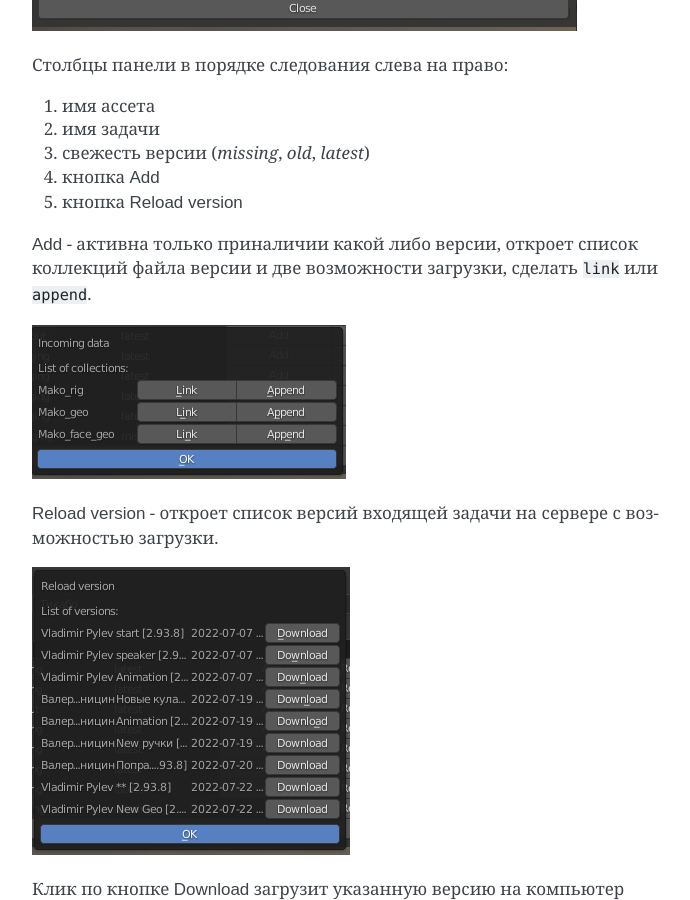
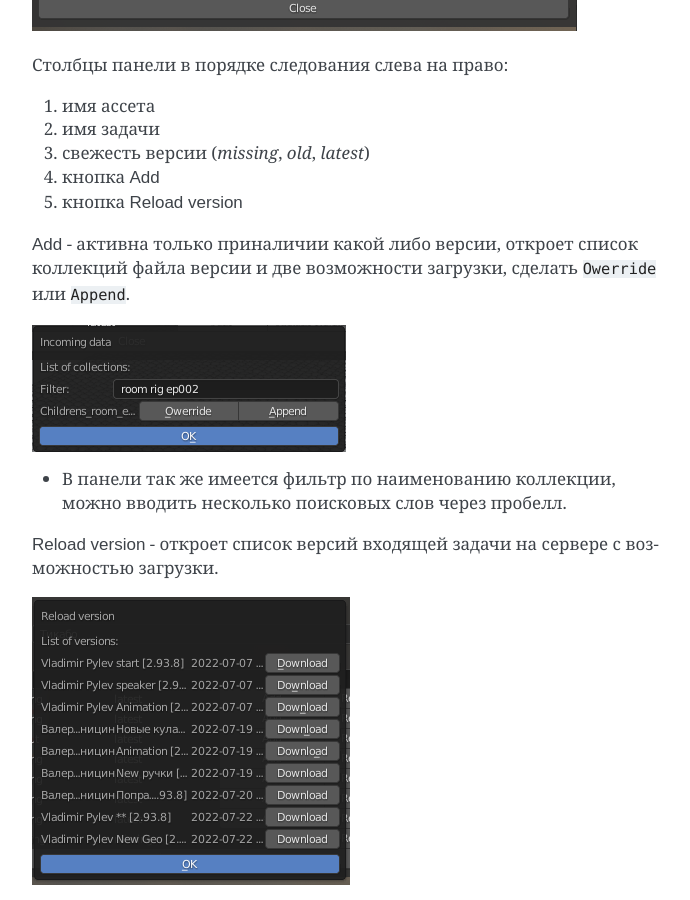
Before and after one commit to volodya-renderberg/cerebro-b3d-connect-manual, a Sphinx documentation site: the page built from docs/source/manual/work_panel.rst, in a window 1280 px wide and 900 px high, scrolled down 1622 px. Shown: the whole window, without its empty margins (418-1108 px from the left). Built offline with Sphinx 7.4.7, drawn with Linux system fonts in a browser that asks for light colours.

Commit message:
source panel

```diff
--- a/docs/source/manual/work_panel.rst
+++ b/docs/source/manual/work_panel.rst
@@ -49,9 +49,11 @@ Sources panel
    #. кнопка :guilabel:`Add`
    #. кнопка :guilabel:`Reload version`
 
-   :guilabel:`Add` - активна только приналичии какой либо версии, откроет список коллекций файла версии и две возможности загрузки, сделать ``link`` или ``append``.
+   :guilabel:`Add` - активна только приналичии какой либо версии, откроет список коллекций файла версии и две возможности загрузки, сделать ``Owerride`` или ``Append``.
 
    .. image:: ../_static/images/source_panel_add_panel.png
+
+   * В панели так же имеется фильтр по наименованию коллекции, можно вводить несколько поисковых слов через пробелл.
 
 
    :guilabel:`Reload version` - откроет список версий входящей задачи на сервере с возможностью загрузки.
```
Also changed, not shown: docs/source/_static/images/source_panel_add_panel.png.
